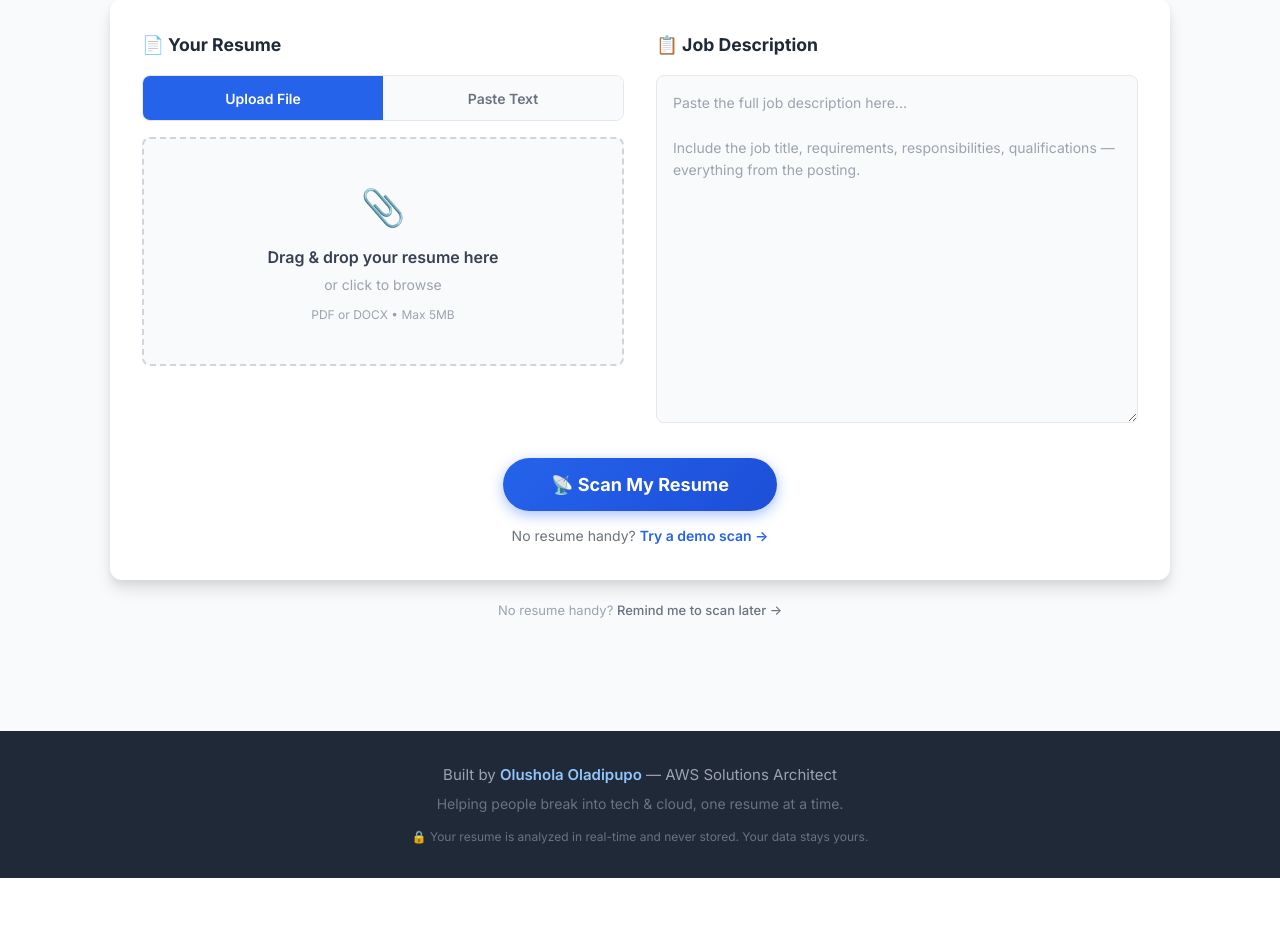
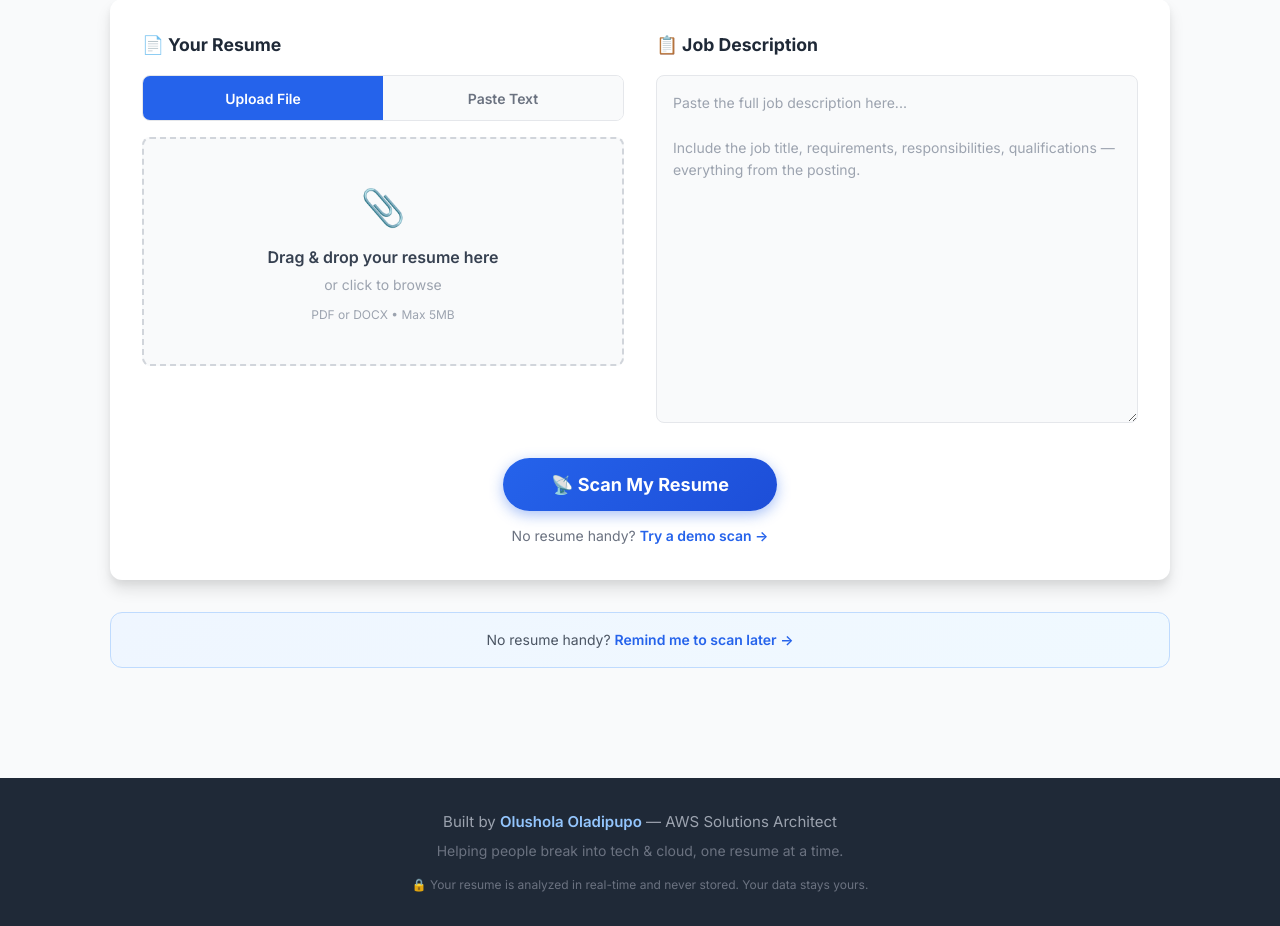
Before and after one commit to sholaola23/resumeradar, a Flask app: page / in a window 1280 px wide. Shown: the part 505-1431 px from the top of the page. Before the commit the page ends 1383 px from the top, so only its background shows below. Run offline with Flask 3, Linux system fonts and the light colour scheme; some libraries are stand-ins or nearby versions.

Commit message:
Make remind-me-later section more visible with card background
- Add soft blue gradient background with border (not easy to miss now)
- Bump toggle text to 14px with primary blue color
- Change button from gray to branded blue with shadow
- Add hover lift effect on the remind button
- Keeps the section looking clean but much more noticeable

Co-Authored-By: Claude Opus 4.6 <noreply@anthropic.com>

```diff
--- a/static/css/style.css
+++ b/static/css/style.css
@@ -1,5 +1,5 @@
 /* ============================================================
-   ATS Scanner — Stylesheet
+   ResumeRadar — Stylesheet
    Clean, professional, mobile-first design
    ============================================================ */
 
@@ -435,25 +435,29 @@ textarea::placeholder {
 
 /* Remind Me Later */
 .remind-later {
-    margin-top: -20px;
+    margin-top: -8px;
     margin-bottom: 30px;
     text-align: center;
+    background: linear-gradient(135deg, #eff6ff 0%, #f0f9ff 100%);
+    border: 1px solid #bfdbfe;
+    border-radius: 12px;
+    padding: 16px 20px;
 }
 
 .remind-later-toggle {
-    font-size: 13px;
-    color: var(--gray-400);
+    font-size: 14px;
+    color: var(--gray-600);
 }
 
 .remind-later-toggle a {
-    color: var(--gray-500);
+    color: var(--primary);
     text-decoration: none;
-    font-weight: 500;
+    font-weight: 600;
     transition: var(--transition);
 }
 
 .remind-later-toggle a:hover {
-    color: var(--primary);
+    color: var(--primary-dark);
     text-decoration: underline;
 }
 
@@ -464,7 +468,7 @@ textarea::placeholder {
 
 .remind-later-text {
     font-size: 13px;
-    color: var(--gray-500);
+    color: var(--gray-600);
     margin-bottom: 10px;
 }
 
@@ -496,8 +500,8 @@ textarea::placeholder {
 }
 
 .remind-later-btn {
-    padding: 12px 20px;
-    background: var(--gray-700);
+    padding: 12px 24px;
+    background: var(--primary);
     color: white;
     border: none;
     border-radius: 50px;
@@ -508,10 +512,13 @@ textarea::placeholder {
     transition: var(--transition);
     white-space: nowrap;
     min-height: 44px;
+    box-shadow: 0 2px 8px rgba(37, 99, 235, 0.3);
 }
 
 .remind-later-btn:hover {
-    background: var(--gray-800);
+    background: var(--primary-dark);
+    box-shadow: 0 4px 12px rgba(37, 99, 235, 0.4);
+    transform: translateY(-1px);
 }
 
 .remind-later-btn:disabled {
```
